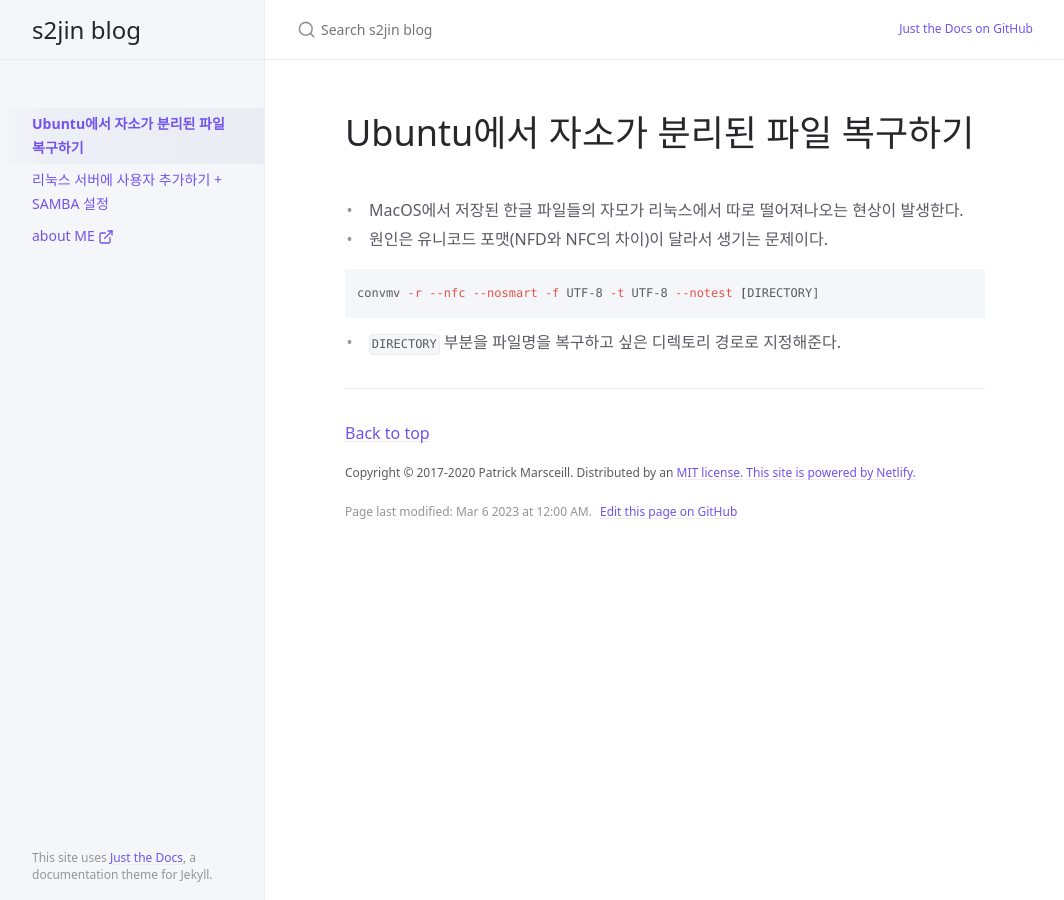
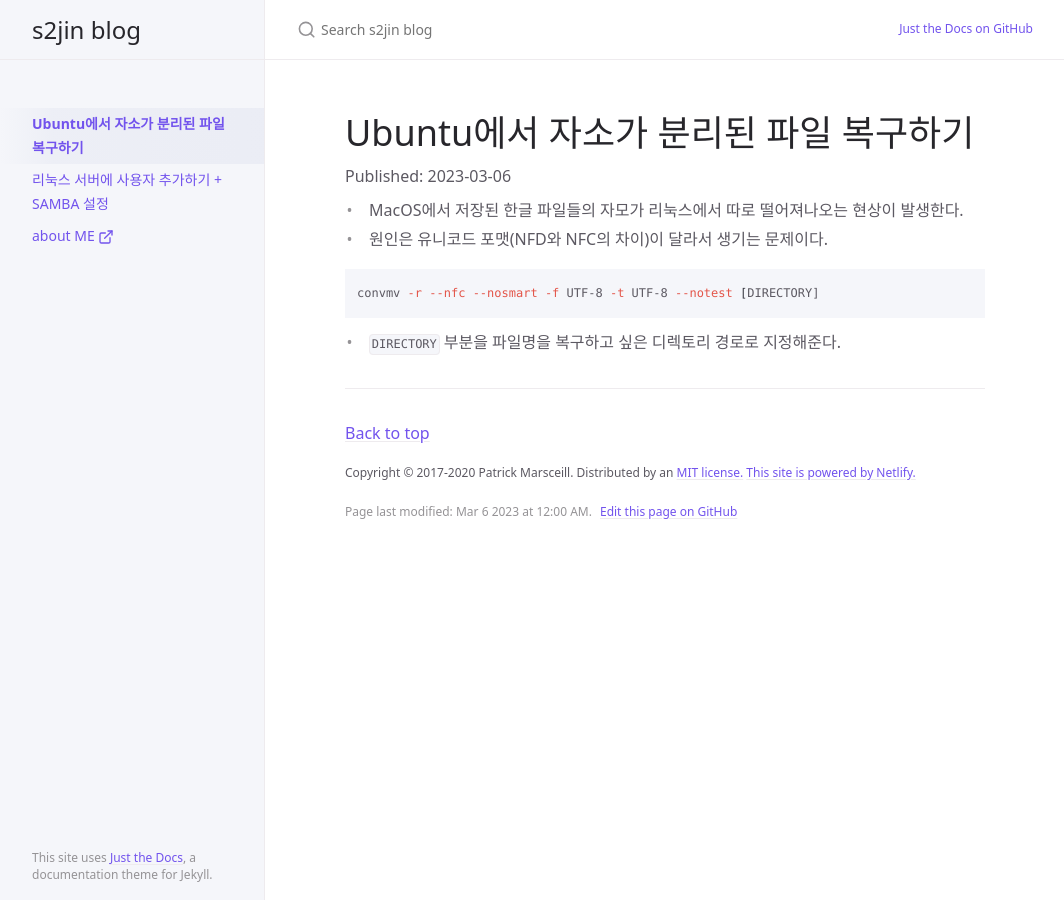
Before and after one commit to s2jin/blog, a Jekyll site: the page built from docs/jaso-merge-in-Ubuntu.md, in a window 1280 px wide. Shown: the whole page, without its empty margins (107-1171 px from the left). Built offline with Jekyll 4.4.1, drawn with Linux system fonts in a browser that asks for light colours; cached includes are drawn as plain includes.

Commit message:
publish 날짜 표시를 위한 수정 진행 중

```diff
--- a/_layouts/default.html
+++ b/_layouts/default.html
@@ -24,14 +24,14 @@ layout: table_wrappers
         <main>
           {% if site.heading_anchors != false %}
               <h1><strong>{{ page.title }}</strong></h1>
-              {% if page.has_children == false and page.published_date != nil %}
+              {% if page.has_children == false or page.published_date %}
                 Published: {{ page.published_date }}
               {% endif %}
               <br />
               {% include vendor/anchor_headings.html html=content beforeHeading="true" anchorBody="<svg viewBox=\"0 0 16 16\" aria-hidden=\"true\"><use xlink:href=\"#svg-link\"></use></svg>" anchorClass="anchor-heading" anchorAttrs="aria-labelledby=\"%html_id%\"" %}
           {% else %}
             <h1><strong>{{ page.title }}</strong></h1>
-            {% if page.has_children == false and page.published_date != nil %}
+            {% if page.has_children == false or page.published_date %}
               Published: {{ page.published_date }}
             {% endif %}
             <br />
```
